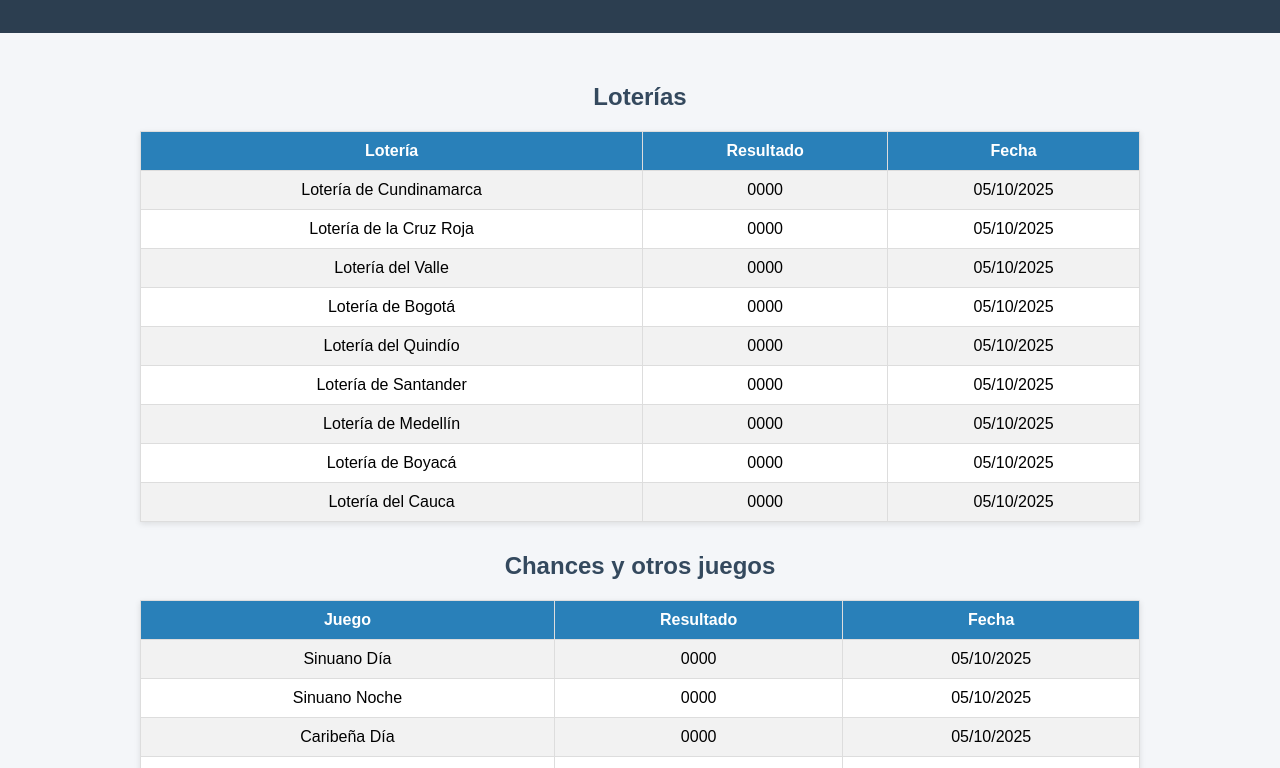
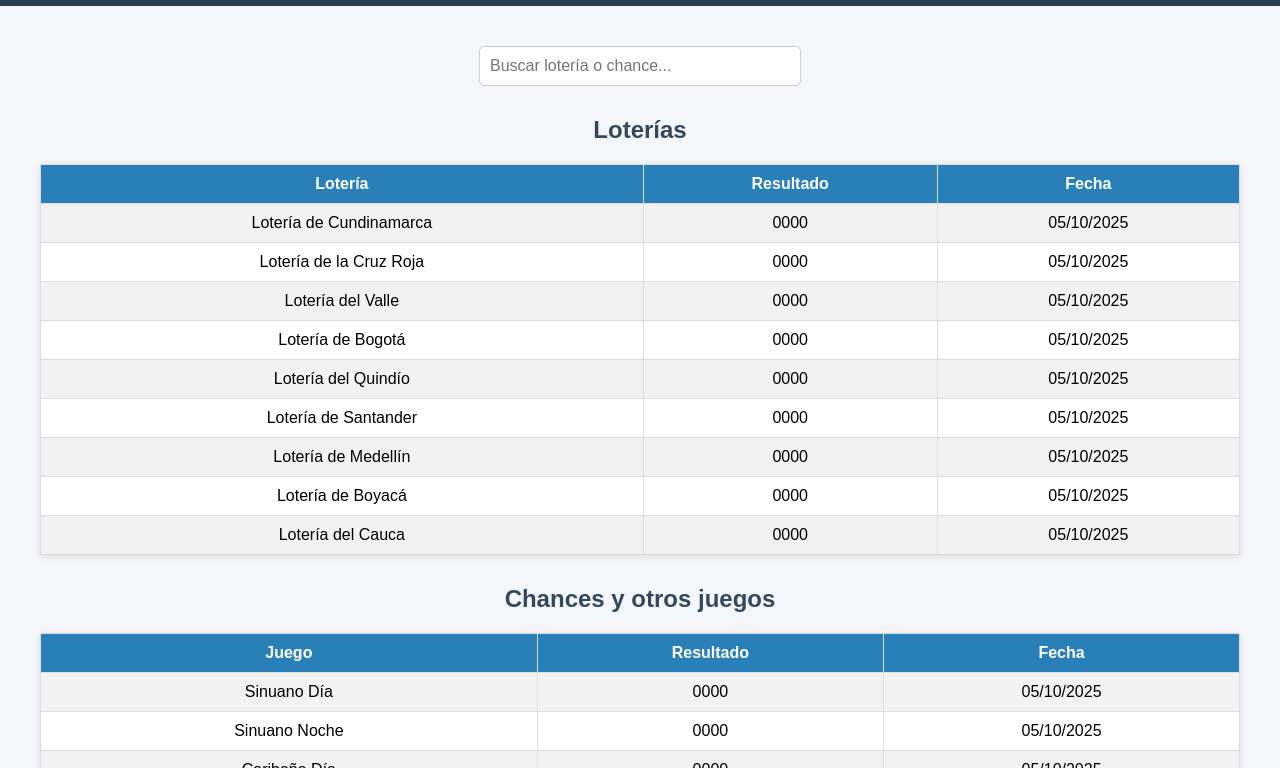
Before and after one commit to victricio/resultados-loterias-y-chance-, a plain HTML site: page index.html in a window 1280 px wide. Shown: the part 102-870 px from the top of the page. Drawn offline with Linux system fonts and the light colour scheme.

Commit message:
Add index.html - primera versión

```diff
--- a/index.html
+++ b/index.html
@@ -1,4 +1,3 @@
-
 <!DOCTYPE html>
 <html lang="es">
 <head>
@@ -10,13 +9,13 @@
       background-color: #f4f6f9;
       margin: 0;
       padding: 0;
-      text-align: center;
     }
 
     header {
       background-color: #2c3e50;
       color: white;
       padding: 20px 0;
+      text-align: center;
     }
 
     header h1 {
@@ -24,19 +23,38 @@
       font-size: 2.5em;
     }
 
+    header p {
+      margin: 5px 0 0;
+    }
+
     main {
       padding: 20px;
+      max-width: 1200px;
+      margin: auto;
     }
 
     h2 {
       color: #34495e;
       margin-top: 30px;
+      text-align: center;
+    }
+
+    .search-box {
+      text-align: center;
+      margin: 20px 0;
+    }
+
+    .search-box input {
+      padding: 10px;
+      width: 300px;
+      border: 1px solid #ccc;
+      border-radius: 5px;
+      font-size: 16px;
     }
 
     table {
-      width: 95%;
-      max-width: 1000px;
-      margin: 20px auto;
+      width: 100%;
+      margin: 20px 0;
       border-collapse: collapse;
       background: white;
       box-shadow: 0 2px 6px rgba(0,0,0,0.1);
@@ -62,6 +80,7 @@
       color: white;
       padding: 10px 0;
       margin-top: 40px;
+      text-align: center;
     }
   </style>
 </head>
@@ -72,13 +91,18 @@
   </header>
 
   <main>
+    <div class="search-box">
+      <input type="text" id="searchInput" onkeyup="searchTable()" placeholder="Buscar lotería o chance...">
+    </div>
+
     <h2>Loterías</h2>
-    <table>
+    <table id="lotteryTable">
       <tr>
         <th>Lotería</th>
         <th>Resultado</th>
         <th>Fecha</th>
       </tr>
+      <!-- Orden de juego real -->
       <tr><td>Lotería de Cundinamarca</td><td>0000</td><td>05/10/2025</td></tr>
       <tr><td>Lotería de la Cruz Roja</td><td>0000</td><td>05/10/2025</td></tr>
       <tr><td>Lotería del Valle</td><td>0000</td><td>05/10/2025</td></tr>
@@ -91,7 +115,7 @@
     </table>
 
     <h2>Chances y otros juegos</h2>
-    <table>
+    <table id="chanceTable">
       <tr>
         <th>Juego</th>
         <th>Resultado</th>
@@ -117,5 +141,21 @@
   <footer>
     <p>&copy; 2025 Resultados de Hoy | Todos los derechos reservados</p>
   </footer>
+
+  <script>
+    function searchTable() {
+      let input = document.getElementById("searchInput").value.toLowerCase();
+      let tables = [document.getElementById("lotteryTable"), document.getElementById("chanceTable")];
+
+      tables.forEach(table => {
+        let rows = table.getElementsByTagName("tr");
+        for (let i = 1; i < rows.length; i++) {
+          let row = rows[i];
+          let text = row.innerText.toLowerCase();
+          row.style.display = text.includes(input) ? "" : "none";
+        }
+      });
+    }
+  </script>
 </body>
 </html>
```
